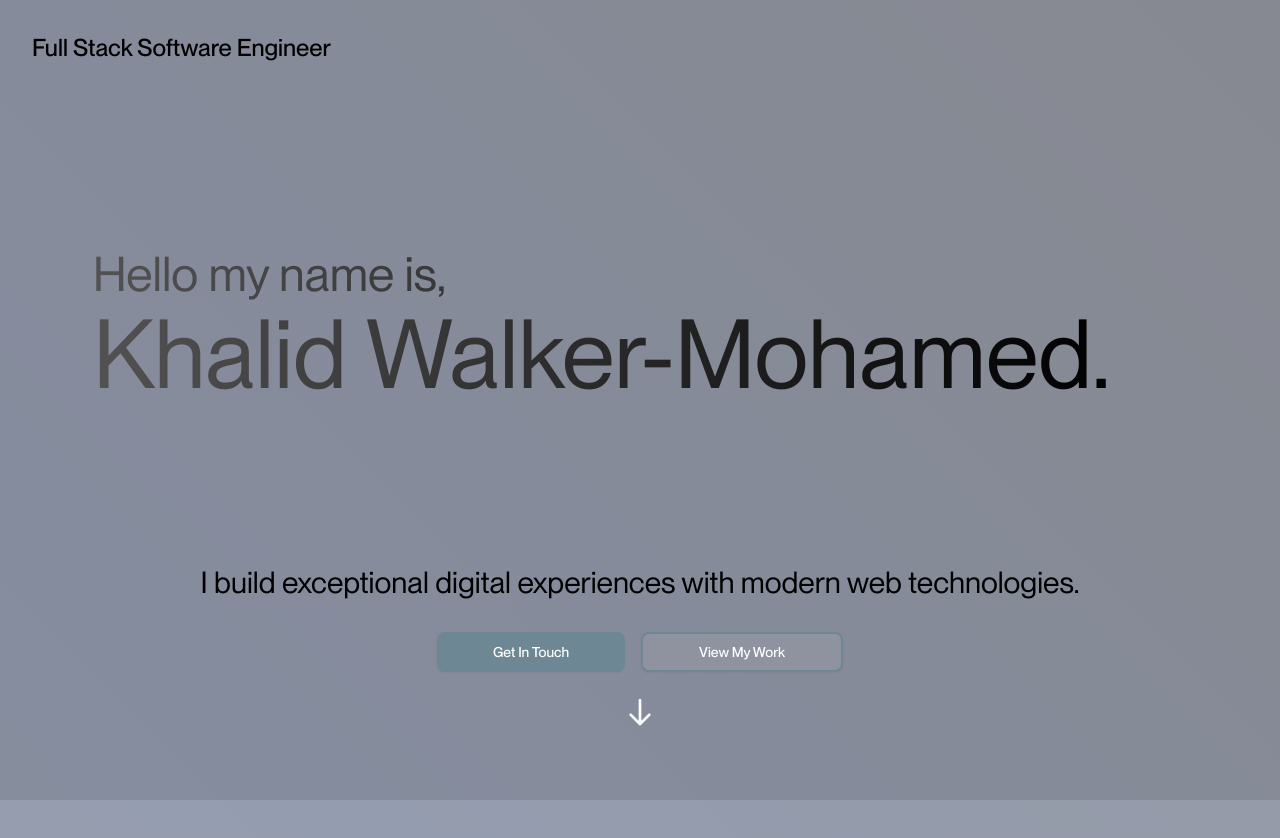
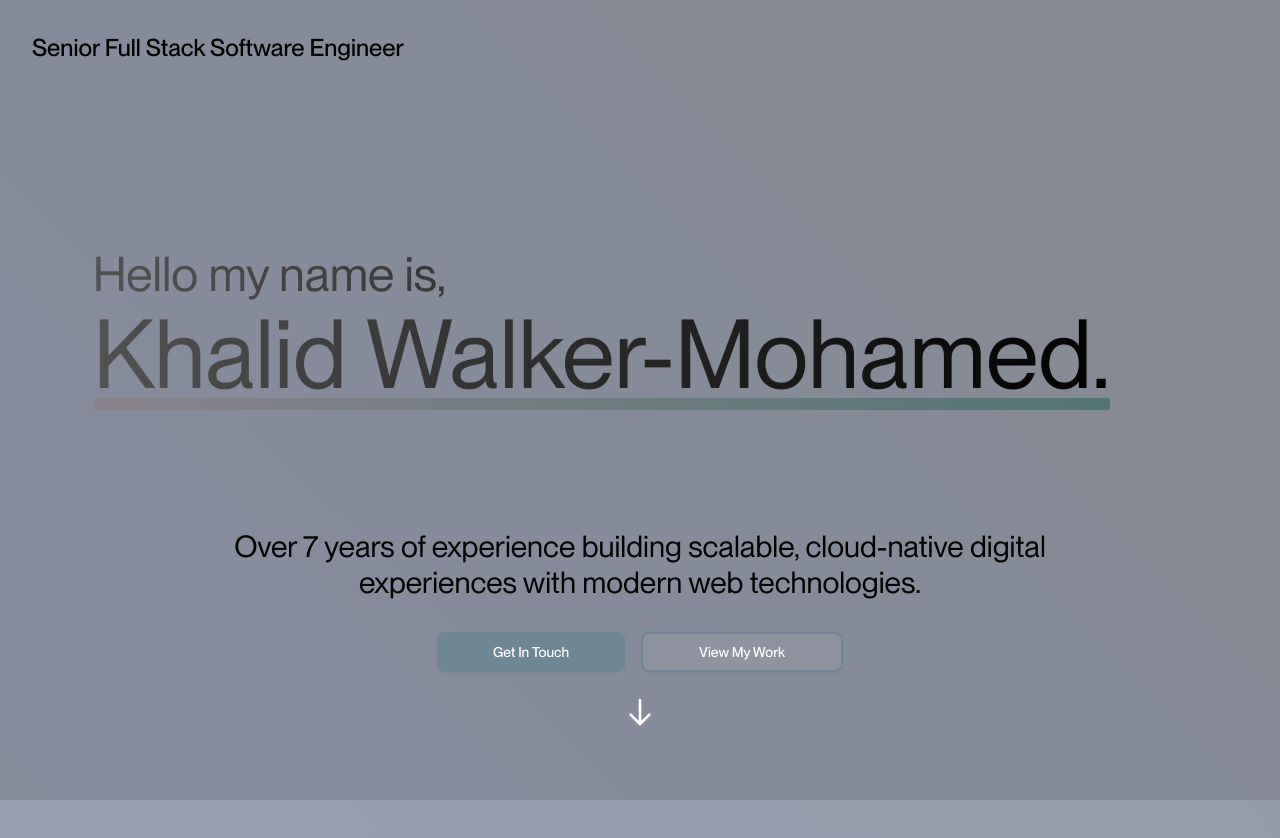
Before and after one commit to KNMohamed/personal-website, a Next.js app: page / in a window 1280 px wide. Shown: the top 838 px of the page. Built offline with nearby package versions, Linux system fonts and the light colour scheme.

Commit message:
Add underline animation

```diff
--- a/src/app/components/HeroSection.tsx
+++ b/src/app/components/HeroSection.tsx
@@ -92,7 +92,7 @@ const HeroSection = () => {
         className="absolute inset-0 z-0"
       />
       <div ref={headerRef} className="text-2xl font-medium text-black">
-        Full Stack Software Engineer
+        Senior Full Stack Software Engineer
       </div>
 
       <div className="flex flex-col items-center justify-end h-full pb-24 relative z-10">
@@ -107,6 +107,7 @@ const HeroSection = () => {
           <div className="flex flex-col w-full">
             <span className="text-4xl md:text-5xl mb-2">Hello my name is,</span>
             <div className="relative w-full">
+              <div className="relative inline-block">
                 <span className="text-6xl md:text-8xl">
                   <span
                     ref={typedRef}
@@ -115,7 +116,9 @@ const HeroSection = () => {
                       background: 'linear-gradient(to right, #525252, rgba(0, 0, 0, 1.0))',
                       backgroundClip: 'text',
                       WebkitBackgroundClip: 'text',
-                    WebkitTextFillColor: 'transparent'
+                      WebkitTextFillColor: 'transparent',
+                      position: 'relative',
+                      zIndex: 1
                     }}
                   />
                   <span
@@ -127,17 +130,29 @@ const HeroSection = () => {
                       background: 'linear-gradient(to right, #525252, rgba(0, 0, 0, 1.0))',
                       backgroundClip: 'text',
                       WebkitBackgroundClip: 'text',
-                    WebkitTextFillColor: 'transparent'
+                      WebkitTextFillColor: 'transparent',
+                      position: 'relative',
+                      zIndex: 1
                     }}
                   >|</span>
                 </span>
+                <span
+                  className="absolute left-0 h-2 md:h-3 bg-gradient-to-r from-tertiary to-quinary"
+                  style={{
+                    bottom: '-0.5rem',
+                    width: isTypingComplete ? '100%' : '0%',
+                    transition: 'width 0.3s ease-in-out',
+                    borderRadius: '2px',
+                    zIndex: 2
+                  }}
+                />
+              </div>
             </div>
           </div>
         </h1>
         <div className="text-center max-w-4xl">
           <p className="text-lg md:text-3xl mb-8 text-black">
-            I build exceptional digital experiences with modern web
-            technologies.
+            Over 7 years of experience building scalable, cloud-native digital experiences with modern web technologies.
           </p>
           <div className="flex justify-center gap-4">
             <Button asChild size="lg">
```
Lines whose indentation alone changed are shown as unchanged.
